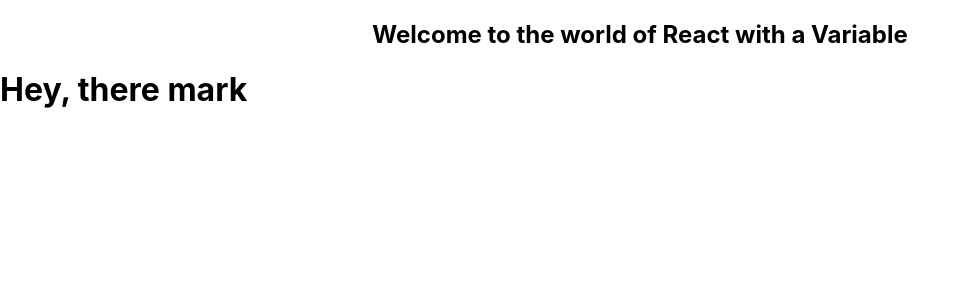
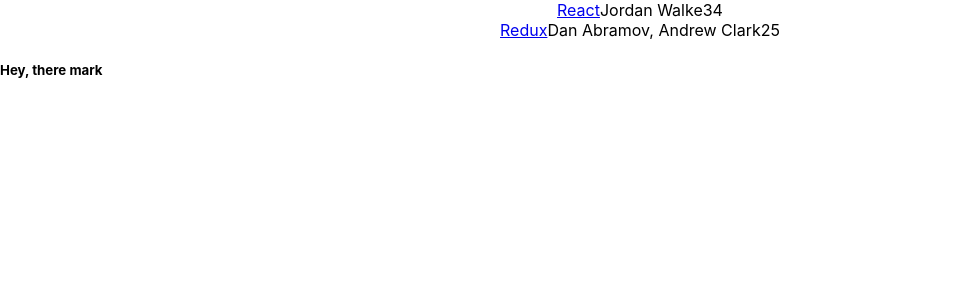
Before and after one commit to thefactmachine/r_2_r, a React (Create React App) app: page / in a window 1280 px wide. Shown: the top 300 px of the page, without its empty margins (0-970 px from the left). Built offline with nearby package versions, Linux system fonts and the light colour scheme.

Commit message:
complex data 06

```diff
--- a/src/App.js
+++ b/src/App.js
@@ -2,12 +2,41 @@
 import logo from './logo.svg';
 import './App.css';
 
+const list = [
+  {
+    title: 'React',
+    url: 'https://reactjs.org/',
+    author: 'Jordan Walke',
+    num_comments: 3,
+    points: 4,
+    objectID: 0,
+}, {
+    title: 'Redux',
+    url: 'https://redux.js.org/',
+    author: 'Dan Abramov, Andrew Clark',
+    num_comments: 2,
+    points: 5,
+    objectID: 1,
+}, ];
+
+
+
 class App extends Component {
   render() {
-    var helloWorld = "Welcome to the world of React with a Variable"
       return (
         <div className="App">
-          <h2>{helloWorld}</h2>
+          {
+            list.map(function(item) {
+              return (
+                 <div>
+                   <span><a href={item.url}>{item.title}</a></span>
+                   <span>{item.author}</span>
+                   <span>{item.num_comments}</span>
+                   <span>{item.points}</span>
+                 </div>
+               );
+            })
+          }
         </div>
       );
   }
--- a/src/index.js
+++ b/src/index.js
@@ -5,7 +5,7 @@
 import * as serviceWorker from './serviceWorker';
 
 ReactDOM.render(<App />, document.getElementById('root'));
-ReactDOM.render(<h1>Hey, there mark</h1>, document.getElementById('another_id'));
+ReactDOM.render(<h5>Hey, there mark</h5>, document.getElementById('another_id'));
 
 
 // If you want your app to work offline and load faster, you can change
```
